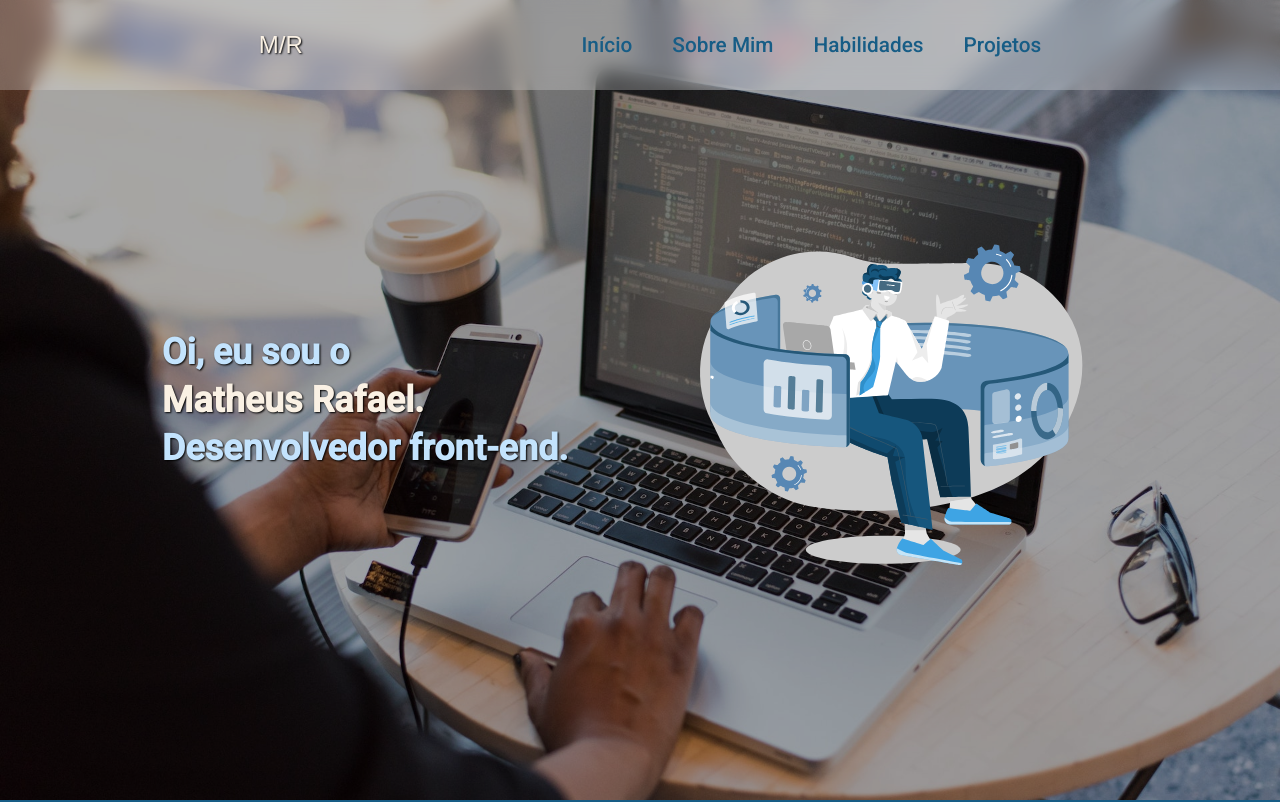
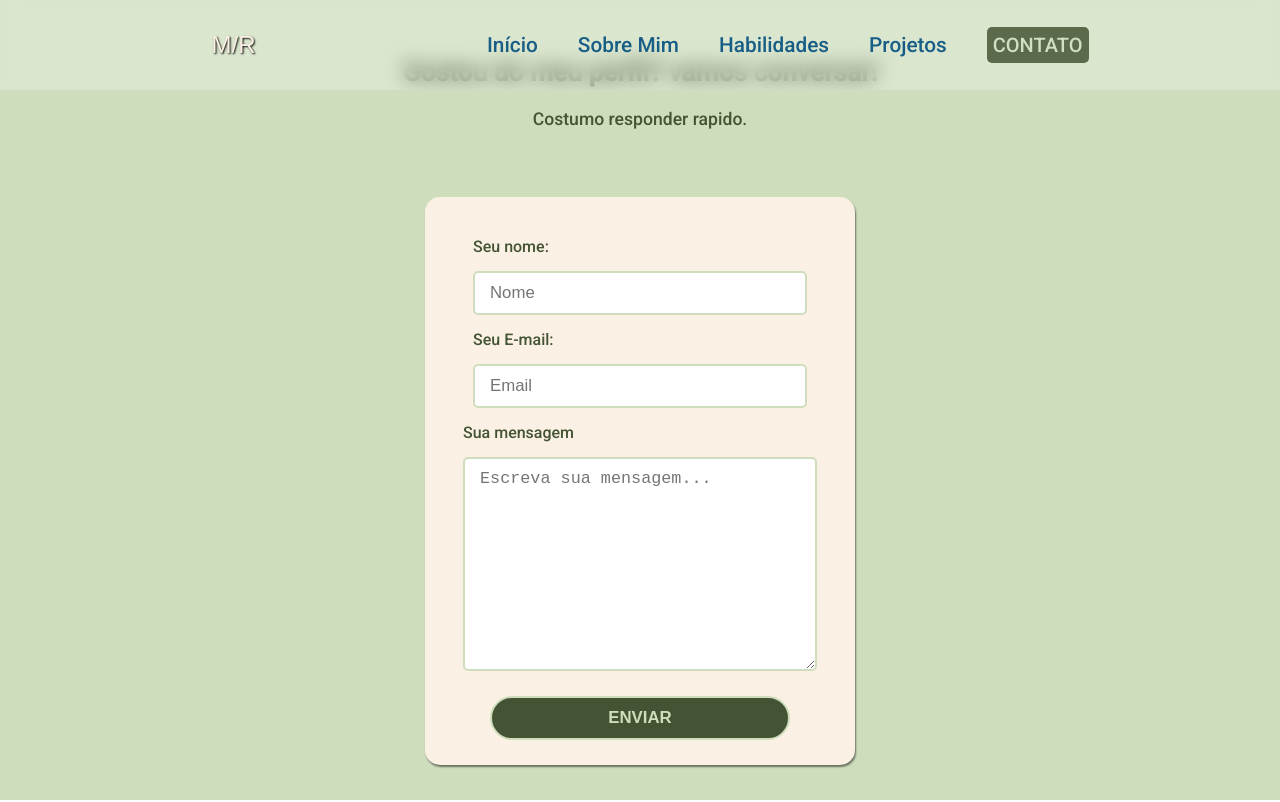
Before and after one commit to Gadarkeres/Portfolio, a React (Create React App) app: page /contact in a window 1280 px wide. Shown: the top 802 px of the page. Built offline with nearby package versions, Linux system fonts and the light colour scheme; a web font is replaced by a local one.

Commit message:
update contact

```diff
--- a/package.json
+++ b/package.json
@@ -12,7 +12,7 @@
     "react-dom": "^18.2.0",
     "react-icons": "^4.10.1",
     "react-intersection-observer": "^9.5.2",
-    "react-router-dom": "^6.15.0",
+    "react-router-dom": "^6.18.0",
     "react-scripts": "5.0.1",
     "web-vitals": "^2.1.4"
   },
--- a/src/App.js
+++ b/src/App.js
@@ -1,33 +1,34 @@
-// CSS
 import "./mainpage.css";
-
-// components
 import Header from "./components/Header/Header";
+import Footer from "./components/Footer/Footer";
+import MenuMobile from "./components/MenuMobile/MenuMobile";
+import { BrowserRouter, Routes, Route } from "react-router-dom";
+import Contact from "./components/Contact/Contact";
 import Section01 from "./components/Section01/Section01";
 import Section02 from "./components/Section02/Section02";
 import Section03 from "./components/Section03/Section03";
 import Projects from "./components/Projects/Projects";
-import Footer from "./components/Footer/Footer";
-import MenuMobile from "./components/MenuMobile/MenuMobile";
-
 
 function App() {
-
-
   return (
     <div>
-      <MenuMobile/>
-      <Header />
+      <BrowserRouter>
+        <MenuMobile/>
+        <Header />
+        <Routes>
+          <Route path="/contact" element={<Contact/>}/>
+          <Route path="/" element={
+            <>
+              <Section01 />
+              <Section02 />
+              <Section03 />
+              <Projects />
+              <Footer />
+            </>
+          }/>
+        </Routes>
 
-      <Section01 />
-
-      <Section02 />
-
-      <Section03 />
-
-      <Projects />
-
-      <Footer  />
+      </BrowserRouter>
     </div>
   );
 }
--- /dev/null
+++ b/src/components/Contact/Contact.css
@@ -0,0 +1,73 @@
+.container-contact{
+    font-family: var(--font-standard), sans-serif;
+    display: flex;
+    align-items: center;
+    justify-content: center;
+   min-height: 100vh;
+   background-color: #CEDEBD;
+   flex-direction: column;
+}
+label{
+    display: block;
+    margin:15px 0px;
+    color:#435334;
+}
+.title{
+    color: #435334;
+    font-size: 1.1rem;
+    text-align: center;
+}
+.form{
+    display: flex;
+    flex-direction: column;
+    align-items: center;
+    margin-top: 50px;
+    background-color: #FAF1E4;
+    padding: 25px;
+    border-radius: 15px;
+    box-shadow: 1px 2px 2px rgba(0, 0, 0, 0.496);
+    min-width: 380px;
+}
+.form input{
+    font-size: 1.05rem;
+    width: 300px;
+    padding: 10px 15px;
+    border-radius: 5px;
+    border: 2px solid #CEDEBD;
+}
+.form input:focus{
+    outline: none;
+    border: 2px solid #435334;
+}
+.form textarea{
+    font-size: 1.05rem;
+    width: 320px;
+    padding: 10px 15px;
+    border-radius: 5px;
+    border: 2px solid #CEDEBD;
+}
+.form textarea:focus{
+    outline: none;
+    border: 2px solid #435334;
+}
+.form :nth-child(4){
+    margin-top: 25px;
+    color: #CEDEBD;
+    border-radius: 25px;
+    background-color:  #435334;
+    transition: all 0.4s ease-in-out;
+    font-weight: bold;
+
+}
+.form :nth-child(4):hover{
+    cursor: pointer;
+    transform: scale(1.03);
+}
+.name, .email, .msg {
+    display: flex;
+    flex-direction: column;
+
+}
+small{
+    color: red;
+}
--- /dev/null
+++ b/src/components/Contact/Contact.js
@@ -0,0 +1,77 @@
+import React, { useState } from 'react'
+import './Contact.css'
+const Contact = () => {
+
+    const [name, setName] = useState('')
+    const [email, setEmail] = useState('')
+    const [msg, setMsg] = useState('')
+    const[error_name, setError_name] = useState('')
+    const[error_email, setError_email] = useState('')
+    const[error_msg, setError_msg] = useState('')
+    console.log(name, email, msg)
+
+    const handleSubmit = (e) => {
+        e.preventDefault()
+        const checkEmpty = (field, setError, errorMessage) => {
+            if (field === '') {
+              setError(errorMessage);
+              return true;
+            }
+            return false;
+          };
+          // Reset errors
+          setError_name('');
+          setError_email('');
+          setError_msg('');
+
+
+          const errorName = checkEmpty(name, setError_name, 'O nome é obrigatório');
+          const errorEmail = checkEmpty(email, setError_email, 'Insira um e-mail válido.');
+          const errorMsg = checkEmpty(msg, setError_msg, 'A mensagem é obrigatória.');
+          if (errorName || errorEmail || errorMsg) {
+            return;
+          }
+          setName('');
+          setEmail('');
+          setMsg('');
+
+
+          alert('enviado');
+
+    }
+
+
+
+  return (
+    <div className='container-contact'>
+      <div className="title">
+      <h2>Gostou do meu perfil? vamos conversar!</h2>
+      <p>Costumo responder rapido.</p>
+      </div>
+      <form onSubmit={handleSubmit}>
+      <div className="form">
+            <div className="name">
+                <label htmlFor='nameIn'>Seu nome:</label>
+                <input type="text" id='nameIn' placeholder='Nome'value={name} onChange={(e) => setName(e.target.value)} />
+                <small>{error_name}</small>
+
+                </div>
+                <div className="email">
+                    <label htmlFor='emailIn'>Seu E-mail:</label>
+                <input type="Email" id='emailIn' placeholder='Email'value={email} onChange={(e) => setEmail(e.target.value)} />
+                <small>{error_email}</small>
+                </div>
+                <div className="msg">
+                <label htmlFor='textareaIn'>Sua mensagem</label>
+                <textarea name="textarea" id="textareaIn" cols="30" rows="10" placeholder='Escreva sua mensagem...'value={msg} onChange={(e) => setMsg(e.target.value)}></textarea>
+                <small>{error_msg}</small>
+
+                </div>
+                <input type="submit" value="ENVIAR" />
+        </div>
+      </form>
+    </div>
+  )
+}
+
+export default Contact
--- a/src/components/Header/Header.js
+++ b/src/components/Header/Header.js
@@ -1,6 +1,7 @@
 import './Header.css'
 import { useState, useContext } from 'react'
 import { MenuContext } from '../../context/MenuContext';
+import {Link} from 'react-router-dom'
 // icones
 import { FaBars } from "react-icons/fa6";
 
@@ -19,14 +20,15 @@ const Header = () => {
       <div className="menu-mobile">
       <FaBars onClick={toggleMenu}/>
     </div>
-    <div className="logo"><a href="#section1" className='link'>M/R</a></div>
+    <div className="logo"><a href="/#section1" className='link'>M/R</a></div>
     <div className="Box-nav">
       <nav>
         <ul>
-        <li><a href="#section1"onClick={() => { handleMenuItemClick('Início'); }} className={menuAtivo === 'Início' ? 'ativo' : ''}>Início</a></li>
-          <li><a href="#section2"onClick={() => { handleMenuItemClick('Sobre mim');  }} className={menuAtivo === 'Sobre mim' ? 'ativo' : ''} >Sobre mim</a></li>
+        <li><a href="/#section1"onClick={() => { handleMenuItemClick('Início'); }} className={menuAtivo === 'Início' ? 'ativo' : ''}>Início</a></li>
+          <li><a href="/#section2"onClick={() => { handleMenuItemClick('Sobre mim');  }} className={menuAtivo === 'Sobre mim' ? 'ativo' : ''} >Sobre mim</a></li>
           <li><a href="#section3"  onClick={() => { handleMenuItemClick('Habilidades');}} className={menuAtivo === 'Habilidades' ? 'ativo' : ''} >Habilidades</a></li>
-          <li><a href="#section4" onClick={() => { handleMenuItemClick('Projetos'); }} className={menuAtivo === 'Projetos' ? 'ativo' : ''} >Projetos</a></li>
+          <li><a href="/#section4" onClick={() => { handleMenuItemClick('Projetos'); }} className={menuAtivo === 'Projetos' ? 'ativo' : ''} >Projetos</a></li>
+          <li><Link className='contact-btn' to={'contact'}>CONTATO</Link></li>
 
         </ul>
       </nav>
--- a/src/components/MenuMobile/MenuMobile.css
+++ b/src/components/MenuMobile/MenuMobile.css
@@ -19,11 +19,11 @@
 
 }
 .menu_mobile ul li{
-padding-top:5em;
+padding-top:4em;
 font-size: 1.3em;
 
 }
-.menu_mobile ul li a{
+.menu_mobile ul li a {
     font-family: var(--font-standard), sans-serif;
     font-size: 0.9em;
     text-transform: capitalize;
@@ -36,11 +36,8 @@ font-size: 1.3em;
     animation-fill-mode: forwards;
     margin-left: 50px;
     opacity: 0;
+}
 
-}
-.menu_mobile ul li a:hover{
-    text-decoration: underline;
-}
 
 .visible{
     top: 0px;
--- a/src/components/MenuMobile/MenuMobile.js
+++ b/src/components/MenuMobile/MenuMobile.js
@@ -3,6 +3,7 @@ import { useContext } from 'react'
 import { MenuContext } from '../../context/MenuContext'
 import './MenuMobile.css'
 import { FaXmark } from "react-icons/fa6";
+import {Link} from 'react-router-dom'
 
 
 const MenuMobile = () => {
@@ -15,17 +16,18 @@ const MenuMobile = () => {
             <FaXmark onClick={toggleMenu}/>
           <ul>
             <li >
-              <a href="#section1"  onClick={toggleMenu}>Ínicio</a>
+              <a href="/#section1"  onClick={toggleMenu}>Ínicio</a>
             </li>
             <li>
-              <a href="#section2"onClick={toggleMenu}>Sobre mim</a>
+              <a href="/#section2"onClick={toggleMenu}>Sobre mim</a>
             </li>
             <li>
-              <a href="#section3"onClick={toggleMenu}>Habilidades</a>
+              <a href="/#section3"onClick={toggleMenu}>Habilidades</a>
             </li>
             <li>
-              <a href="#section4"onClick={toggleMenu}>Projetos</a>
+              <a href="/#section4"onClick={toggleMenu}>Projetos</a>
             </li>
+            <li><Link className='contact-btn' to={'contact'} onClick={toggleMenu} style={{color:"#CEDEBD"}}>CONTATO</Link></li>
           </ul>
         </nav>
       )}
--- a/src/components/Section02/Section02.js
+++ b/src/components/Section02/Section02.js
@@ -1,5 +1,4 @@
 import './Section02.css'
-import { FaExternalLinkAlt } from "react-icons/fa"
 import { useInView } from 'react-intersection-observer';
 
 const Section02 = () => {
@@ -18,7 +17,7 @@ const Section02 = () => {
     <section id="section2">
     <div className={`card1 ${animatedClass}`} ref={ref}>
       <h2>Sobre mim</h2>
-      <p>Meu nome é Matheus Rafael e sou  apaixonado por programação, tive o primeiro contato com programação em 2021 e deste então venho estudando. Com uma base sólida em HTML, CSS, JavaScript e React. Acredito que o aprendizado é uma jornada constante. Estou em busca de oportunidades para primeira experiência e aperfeiçoar ou descobrir novos conhecimentos no mundo da programação!</p>
+      <p>Meu nome é Matheus Rafael e sou  apaixonado por programação, tive o primeiro contato com programação em 2021 e deste então venho estudando. Com uma base sólida em HTML, CSS, JavaScript e React. Acredito que o aprendizado é uma jornada constante, fiz minha graduação em abril de 2023 e agora estou em busca de oportunidades para primeira experiência e aperfeiçoar ou descobrir novos conhecimentos no mundo da programação!</p>
     </div>
     <div className={`card2 ${animated}`} ref={button}>
       <a href="https://www.linkedin.com/in/matheus-rafael-b0aa18259/" target="_blank">Linkedin</a>
--- a/src/index.css
+++ b/src/index.css
@@ -5,3 +5,17 @@ body, html{
   scroll-behavior: smooth;
   font-size: 16px;
 }
+.contact-btn{
+  background-color: #435334;
+  padding: 5px;
+  border-radius: 5px;
+  color: #CEDEBD;
+  border: 1px solid  transparent;
+  font-size: 1.25rem;
+  opacity: 0.85;
+  transform: 0.2s;
+}
+.contact-btn:hover{
+  border: 1px solid #435334;
+  opacity: 1;
+}
--- a/src/index.js
+++ b/src/index.js
@@ -9,7 +9,9 @@ const root = ReactDOM.createRoot(document.getElementById('root'));
 root.render(
   <MenuContextProvider>
     <React.StrictMode>
+
     <App />
+
   </React.StrictMode>
   </MenuContextProvider>
 );
```
Also changed, not shown: 1 other file (tests, documents, lock files or other folders).
